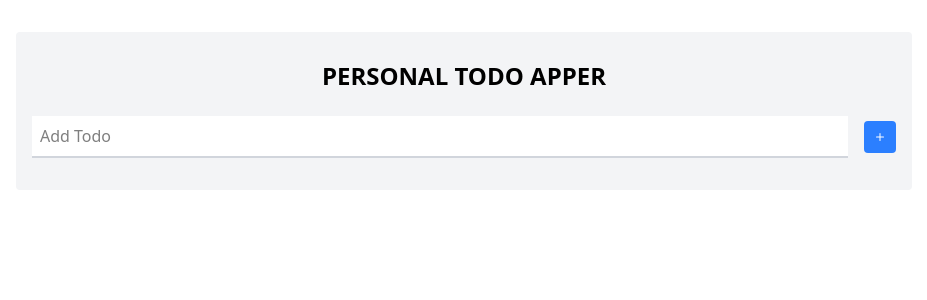
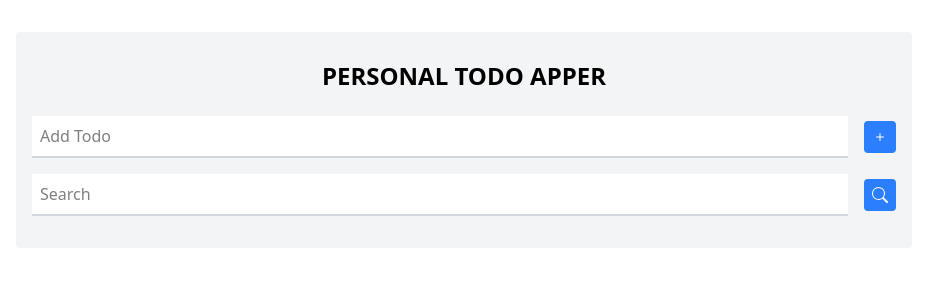
Before and after one commit to hasan814/Redux-TodoApp, a React (Vite) app: page / in a window 1280 px wide. Shown: the top 300 px of the page, without its empty margins (176-1103 px from the left). Built offline with nearby package versions, Linux system fonts and the light colour scheme.

Commit message:
Added FilterSection modules

```diff
--- a/package.json
+++ b/package.json
@@ -13,6 +13,7 @@
     "@redux-devtools/extension": "^3.3.0",
     "@reduxjs/toolkit": "^2.5.0",
     "@tailwindcss/vite": "^4.0.0",
+    "prop-types": "^15.8.1",
     "react": "^18.3.1",
     "react-dom": "^18.3.1",
     "react-hot-toast": "^2.5.1",
--- /dev/null
+++ b/src/components/modules/FilterSection.jsx
@@ -0,0 +1,24 @@
+import { BsSearch } from "react-icons/bs";
+
+const FilterSection = ({ searchHandler, searchTerm }) => {
+  return (
+    <div>
+      <div className="flex items-center mb-4">
+        <input
+          type="text"
+          id="addTodoInput"
+          value={searchTerm}
+          name="addToDoInput"
+          placeholder="Search"
+          onChange={(event) => searchHandler(event.target.value)}
+          className="flex-grow p-2 border-b-2 bg-white border-gray-300 focus:outline-none focus:border-blue-500"
+        />
+        <button className="ml-4 p-2 bg-blue-500 text-white rounded hover:bg-blue-600">
+          <BsSearch />
+        </button>
+      </div>
+    </div>
+  );
+};
+
+export default FilterSection;
--- /dev/null
+++ b/src/components/modules/InputHeader.jsx
@@ -0,0 +1,27 @@
+import { BsPlus } from "react-icons/bs";
+
+const InputHeader = ({ newTodoText, setNewTodoText, addToDoHandler }) => {
+  return (
+    <div className="flex items-center mb-4">
+      <input
+        type="text"
+        id="addTodoInput"
+        name="addTodoInput"
+        value={newTodoText}
+        placeholder="Add Todo"
+        onChange={(event) => setNewTodoText(event.target.value)}
+        className="flex-grow border-gray-300 p-2 border-b-2 bg-white focus:outline-none focus:border-blue-500"
+      />
+      <button
+        onClick={addToDoHandler}
+        className="ml-4 p-2 bg-blue-500 text-white rounded hover:bg-blue-600"
+      >
+        <BsPlus />
+      </button>
+    </div>
+  );
+};
+
+InputHeader.propTy;
+
+export default InputHeader;
--- a/src/components/templates/TodoHomePage.jsx
+++ b/src/components/templates/TodoHomePage.jsx
@@ -1,6 +1,9 @@
+import { addTodo, updateSearchTerm } from "../../redux/action";
 import { useDispatch } from "react-redux";
 import { useState } from "react";
-import { BsPlus } from "react-icons/bs";
+
+import InputHeader from "../modules/InputHeader";
+import FilterSection from "../modules/FilterSection";
 
 const TodoHomePage = () => {
   // =============== Dispatch ===============
@@ -8,13 +11,20 @@ const TodoHomePage = () => {
 
   // =============== State ===============
   const [newTodoText, setNewTodoText] = useState("");
+  const [searchTerm, setSearchTerm] = useState("");
 
-  // =============== Handle Function ===============
+  // =============== Add Function ===============
   const addToDoHandler = () => {
     if (newTodoText.trim() !== "") {
-      dispatch(newTodoText.trim());
+      dispatch(addTodo(newTodoText.trim()));
       setNewTodoText("");
     }
+  };
+
+  // =============== Search Function ===============
+  const searchHandler = (value) => {
+    setSearchTerm(value);
+    dispatch(updateSearchTerm(value));
   };
 
   // =============== Rendering ===============
@@ -23,23 +33,16 @@ const TodoHomePage = () => {
       <h2 className="uppercase mt-3 mb-6 text-2xl font-bold text-center">
         personal todo apper
       </h2>
-      <div className="flex items-center mb-4">
-        <input
-          type="text"
-          id="addTodoInput"
-          name="addTodoInput"
-          value={newTodoText}
-          placeholder="Add Todo"
-          onChange={(event) => setNewTodoText(event.target.value)}
-          className="flex-grow border-gray-300 p-2 border-b-2 bg-white focus:outline-none focus:border-blue-500"
-        />
-        <button
-          onClick={addToDoHandler}
-          className="ml-4 p-2 bg-blue-500 text-white rounded hover:bg-blue-600"
-        >
-          <BsPlus />
-        </button>
-      </div>
+      <InputHeader
+        newTodoText={newTodoText}
+        setNewTodoText={setNewTodoText}
+        addToDoHandler={addToDoHandler}
+      />
+      <FilterSection
+        searchTerm={searchTerm}
+        setSearchTerm={setSearchTerm}
+        searchHandler={searchHandler}
+      />
     </div>
   );
 };
```
Also changed, not shown: 1 other file (tests, documents, lock files or other folders).
